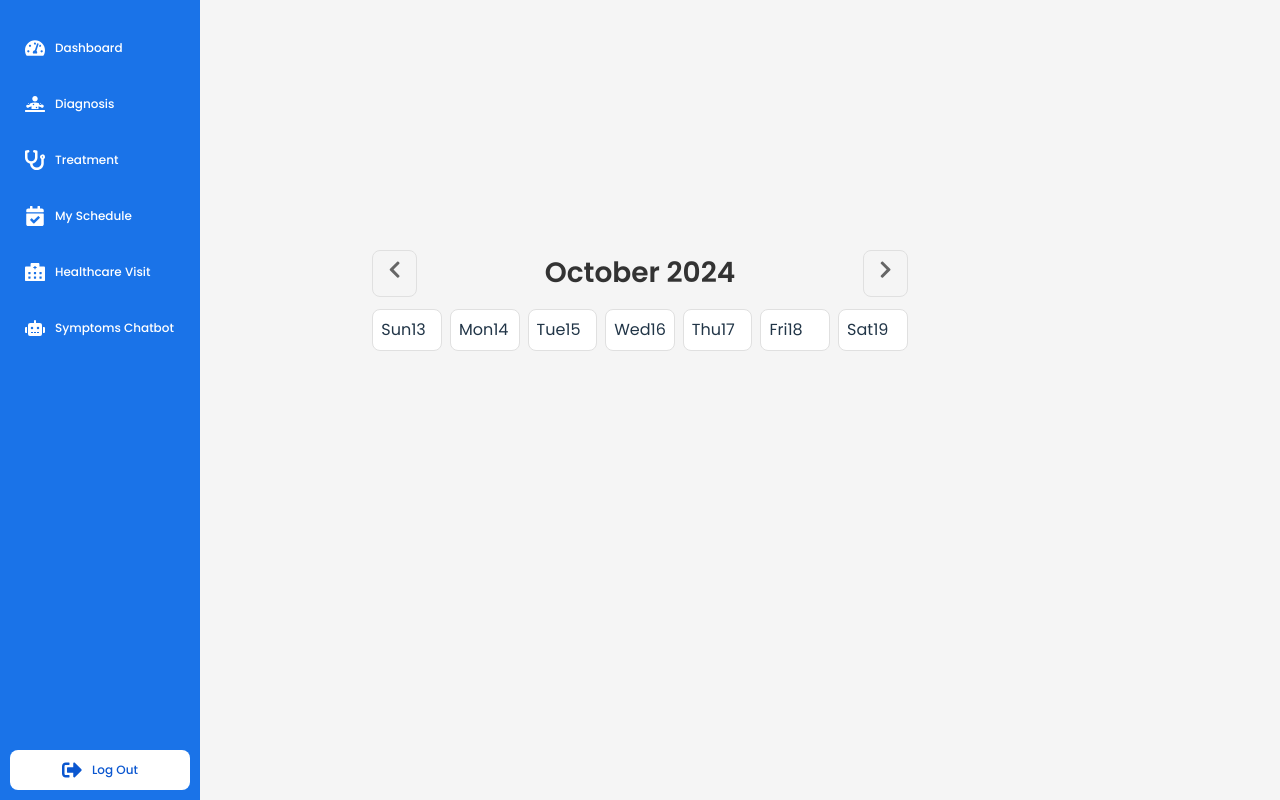
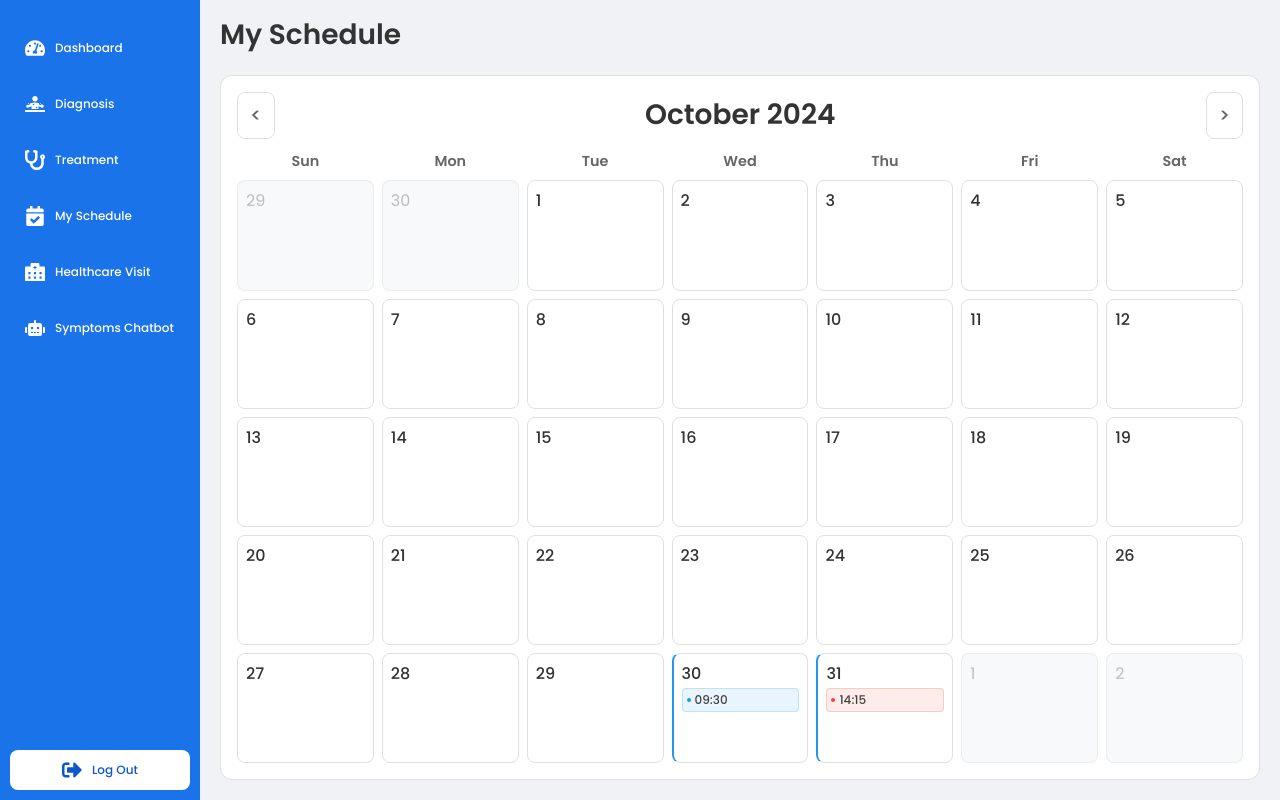
Before and after one commit to sshreyx1/HealthofThings, a React (Vite) app in the folder HoT-frontend/: page /schedule in a window 1280 px wide. Built offline with nearby package versions, Linux system fonts and the light colour scheme; sample sign-in values are in the browser's storage.

Commit message:
new look of schedule page

```diff
--- a/HoT-frontend/src/components/Schedule.tsx
+++ b/HoT-frontend/src/components/Schedule.tsx
@@ -1,115 +1,289 @@
-import React, { useState } from 'react';
+import React, { useState, useRef, useEffect } from 'react';
+import Sidebar from './Sidebar';
 import './Schedule.css';
-import { FaChevronLeft, FaChevronRight } from 'react-icons/fa';
-import Sidebar from './Sidebar';  // Import the Sidebar component
+import { Calendar, Clock, MapPin, User, X } from 'lucide-react';
 
 interface Appointment {
   id: number;
   title: string;
-  date: Date;
+  date: string;
   time: string;
+  location: string;
   doctor: string;
-  location: string;
+  type: string;
+  notes?: string;
+}
+
+interface PopupPosition {
+  x: number;
+  y: number;
+  position: string;
 }
 
 const Schedule: React.FC = () => {
-  const [currentDate, setCurrentDate] = useState(new Date());
-  const [selectedAppointment, setSelectedAppointment] = useState<Appointment | null>(null);
-
-  // Sample appointments data
-  const appointments: Appointment[] = [
+  const mockAppointments: Appointment[] = [
     {
       id: 1,
-      title: 'Weekly Checkup',
-      date: new Date(2024, 9, 22), // October 22, 2024
-      time: '09:00 AM',
-      doctor: 'Dr. John Doe',
-      location: 'General Hospital, Room 101'
+      title: "Annual Check-up",
+      date: "2024-10-30",
+      time: "09:30",
+      location: "Main Hospital - Room 302",
+      doctor: "Dr. Sarah Johnson",
+      type: "General",
+      notes: "Please bring previous test results"
     },
     {
       id: 2,
-      title: 'Dental Cleaning',
-      date: new Date(2024, 9, 24), // October 24, 2024
-      time: '02:00 PM',
-      doctor: 'Dr. Jane Smith',
-      location: 'Smile Dental Clinic'
+      title: "Cardiology Follow-up",
+      date: "2024-10-31",
+      time: "14:15",
+      location: "Cardiology Department - Room 205",
+      doctor: "Dr. Michael Chen",
+      type: "Specialist",
+      notes: "Blood pressure monitoring required"
     },
-    // Add more sample appointments as needed
+    {
+      id: 3,
+      title: "Physical Therapy",
+      date: "2024-11-02",
+      time: "11:00",
+      location: "Rehabilitation Center",
+      doctor: "Dr. Emily Brooks",
+      type: "Therapy",
+      notes: "Wear comfortable clothing"
+    }
   ];
 
-  const daysInWeek = ['Sun', 'Mon', 'Tue', 'Wed', 'Thu', 'Fri', 'Sat'];
+  const [currentDate, setCurrentDate] = useState(new Date());
+  const [selectedDate, setSelectedDate] = useState<Date | null>(null);
+  const [popupPosition, setPopupPosition] = useState<PopupPosition>({ x: 0, y: 0, position: '' });
+  const popupRef = useRef<HTMLDivElement>(null);
 
-  const getWeekDates = (date: Date) => {
-    const week = [];
-    const startOfWeek = new Date(date);
-    startOfWeek.setDate(date.getDate() - date.getDay());
+  useEffect(() => {
+    const handleClickOutside = (event: MouseEvent) => {
+      if (popupRef.current && !popupRef.current.contains(event.target as Node)) {
+        setSelectedDate(null);
+      }
+    };
 
-    for (let i = 0; i < 7; i++) {
-      const day = new Date(startOfWeek);
-      day.setDate(startOfWeek.getDate() + i);
-      week.push(day);
+    document.addEventListener('mousedown', handleClickOutside);
+    return () => {
+      document.removeEventListener('mousedown', handleClickOutside);
+    };
+  }, []);
+
+  const getDayAppointments = (dateString: string) => {
+    return mockAppointments.filter(apt => apt.date === dateString);
+  };
+
+  const handleDayClick = (date: Date, event: React.MouseEvent) => {
+    if ((event.target as HTMLElement).closest('.empty')) {
+      return;
     }
 
-    return week;
+    const cell = event.currentTarget as HTMLElement;
+    const rect = cell.getBoundingClientRect();
+    const container = document.querySelector('.calendar-container')?.getBoundingClientRect();
+
+    if (!container) return;
+
+    const popupHeight = 400;
+    const spaceRight = container.right - rect.right;
+    const spaceLeft = rect.left - container.left;
+    const spaceTop = rect.top - container.top;
+    const spaceBottom = container.bottom - rect.bottom;
+
+    let x = 0;
+    let y = 0;
+    let position = '';
+
+    if (spaceRight >= 320) {
+      x = rect.right;
+      if (spaceBottom < popupHeight / 2) {
+        y = rect.bottom - popupHeight;
+        position = 'right-bottom';
+      } else {
+        y = rect.top;
+        position = 'right';
+      }
+    } else if (spaceLeft >= 320) {
+      x = rect.left - 320;
+      if (spaceBottom < popupHeight / 2) {
+        y = rect.bottom - popupHeight;
+        position = 'left-bottom';
+      } else {
+        y = rect.top;
+        position = 'left';
+      }
+    } else if (spaceTop > popupHeight) {
+      x = rect.left;
+      y = rect.top - popupHeight;
+      position = 'top';
+    } else if (spaceBottom > popupHeight) {
+      x = rect.left;
+      y = rect.bottom;
+      position = 'bottom';
+    } else {
+      x = rect.right;
+      y = Math.min(rect.top, container.bottom - popupHeight);
+      position = 'right-contained';
+    }
+
+    y = Math.max(container.top, Math.min(y, container.bottom - popupHeight));
+
+    setPopupPosition({ x, y, position });
+    setSelectedDate(date);
   };
 
-  const weekDates = getWeekDates(currentDate);
+  const generateCalendarDays = () => {
+    const year = currentDate.getFullYear();
+    const month = currentDate.getMonth();
 
-  const navigateWeek = (direction: 'prev' | 'next') => {
-    const newDate = new Date(currentDate);
-    newDate.setDate(currentDate.getDate() + (direction === 'next' ? 7 : -7));
-    setCurrentDate(newDate);
+    const firstDay = new Date(year, month, 1);
+    const lastDay = new Date(year, month + 1, 0);
+    const daysInMonth = lastDay.getDate();
+
+    const days = [];
+    const startingDay = firstDay.getDay();
+
+    // Add days from previous month
+    const prevMonth = new Date(year, month, 0);
+    const prevMonthDays = prevMonth.getDate();
+
+    for (let i = startingDay - 1; i >= 0; i--) {
+      const day = prevMonthDays - i;
+      days.push(
+        <div key={`prev-${day}`} className="calendar-day empty">
+          <span className="day-number faded">{day}</span>
+        </div>
+      );
+    }
+
+    // Add current month days
+    for (let day = 1; day <= daysInMonth; day++) {
+      const date = new Date(year, month, day);
+      const dateString = date.toISOString().split('T')[0];
+      const dayAppointments = getDayAppointments(dateString);
+
+      days.push(
+        <div
+          key={day}
+          className={`calendar-day ${
+            dayAppointments.length > 0 ? 'has-appointment' : ''
+          } ${
+            selectedDate?.toDateString() === date.toDateString() ? 'selected' : ''
+          }`}
+          onClick={(e) => handleDayClick(date, e)}
+        >
+          <span className="day-number">{day}</span>
+          <div className="appointment-previews">
+            {dayAppointments.map(apt => (
+              <div
+                key={apt.id}
+                className={`appointment-preview ${apt.type.toLowerCase()}`}
+              >
+                <div className="preview-dot"></div>
+                <span className="preview-time">{apt.time}</span>
+              </div>
+            ))}
+          </div>
+        </div>
+      );
+    }
+
+    // Add days from next month
+    const totalDays = 35; // 5 rows × 7 days
+    const remainingDays = totalDays - days.length;
+    for (let i = 1; i <= remainingDays; i++) {
+      days.push(
+        <div key={`next-${i}`} className="calendar-day empty">
+          <span className="day-number faded">{i}</span>
+        </div>
+      );
+    }
+
+    return days;
   };
 
-  const openAppointmentDetails = (appointment: Appointment) => {
-    setSelectedAppointment(appointment);
-  };
+  const monthNames = [
+    "January", "February", "March", "April", "May", "June",
+    "July", "August", "September", "October", "November", "December"
+  ];
 
-  const closeAppointmentDetails = () => {
-    setSelectedAppointment(null);
+  const navigateMonth = (direction: number) => {
+    setCurrentDate(new Date(currentDate.setMonth(currentDate.getMonth() + direction)));
+    setSelectedDate(null);
   };
 
   return (
-    <div className="page-container">
+    <div className="schedule-page">
       <Sidebar />
-      <div className="schedule-container">
-        <div className="calendar-header">
-          <button onClick={() => navigateWeek('prev')}><FaChevronLeft /></button>
-          <h2>{`${weekDates[0].toLocaleDateString('en-US', { month: 'long', year: 'numeric' })}`}</h2>
-          <button onClick={() => navigateWeek('next')}><FaChevronRight /></button>
+      <div className="schedule-content">
+        <div className="schedule-header">
+          <h1>My Schedule</h1>
         </div>
-        <div className="calendar-grid">
-          {daysInWeek.map((day, index) => (
-            <div key={day} className="calendar-day">
-              <div className="day-header">
-                <span>{day}</span>
-                <span>{weekDates[index].getDate()}</span>
-              </div>
-              <div className="appointments">
-                {appointments.filter(appt =>
-                  appt.date.toDateString() === weekDates[index].toDateString()
-                ).map(appt => (
-                  <div
-                    key={appt.id}
-                    className="appointment"
-                    onClick={() => openAppointmentDetails(appt)}
-                  >
-                    {appt.title}
+        <div className="calendar-container">
+          <div className="calendar-header">
+            <button onClick={() => navigateMonth(-1)}>&lt;</button>
+            <h2>{monthNames[currentDate.getMonth()]} {currentDate.getFullYear()}</h2>
+            <button onClick={() => navigateMonth(1)}>&gt;</button>
+          </div>
+
+          <div className="calendar-weekdays">
+            <div>Sun</div>
+            <div>Mon</div>
+            <div>Tue</div>
+            <div>Wed</div>
+            <div>Thu</div>
+            <div>Fri</div>
+            <div>Sat</div>
+          </div>
+
+          <div className="calendar-grid">
+            {generateCalendarDays()}
+          </div>
+        </div>
+
+        {selectedDate && (
+          <div
+            className={`appointments-popup ${popupPosition.position}`}
+            ref={popupRef}
+            style={{
+              top: popupPosition.y,
+              left: popupPosition.x
+            }}
+          >
+            <div className="popup-header">
+              <h3>Appointments for {selectedDate.toLocaleDateString()}</h3>
+              <button
+                className="close-button"
+                onClick={() => setSelectedDate(null)}
+              >
+                <X size={16} />
+              </button>
+            </div>
+            <div className="popup-content">
+              {getDayAppointments(selectedDate.toISOString().split('T')[0]).map(appointment => (
+                <div key={appointment.id} className="appointment-card">
+                  <h4>{appointment.title}</h4>
+                  <div className="appointment-details">
+                    <p><Clock size={16} /> {appointment.time}</p>
+                    <p><MapPin size={16} /> {appointment.location}</p>
+                    <p><User size={16} /> {appointment.doctor}</p>
+                    {appointment.notes && (
+                      <p className="appointment-notes">
+                        <Calendar size={16} /> {appointment.notes}
+                      </p>
+                    )}
                   </div>
-                ))}
-              </div>
-            </div>
-          ))}
-        </div>
-        {selectedAppointment && (
-          <div className="appointment-popup">
-            <div className="appointment-details">
-              <h3>{selectedAppointment.title}</h3>
-              <p>Date: {selectedAppointment.date.toLocaleDateString()}</p>
-              <p>Time: {selectedAppointment.time}</p>
-              <p>Doctor: {selectedAppointment.doctor}</p>
-              <p>Location: {selectedAppointment.location}</p>
-              <button onClick={closeAppointmentDetails}>Close</button>
+                  <span className={`appointment-type ${appointment.type.toLowerCase()}`}>
+                    {appointment.type}
+                  </span>
+                </div>
+              ))}
+              {getDayAppointments(selectedDate.toISOString().split('T')[0]).length === 0 && (
+                <p className="no-appointments">No appointments scheduled for this day</p>
+              )}
             </div>
           </div>
         )}
```
